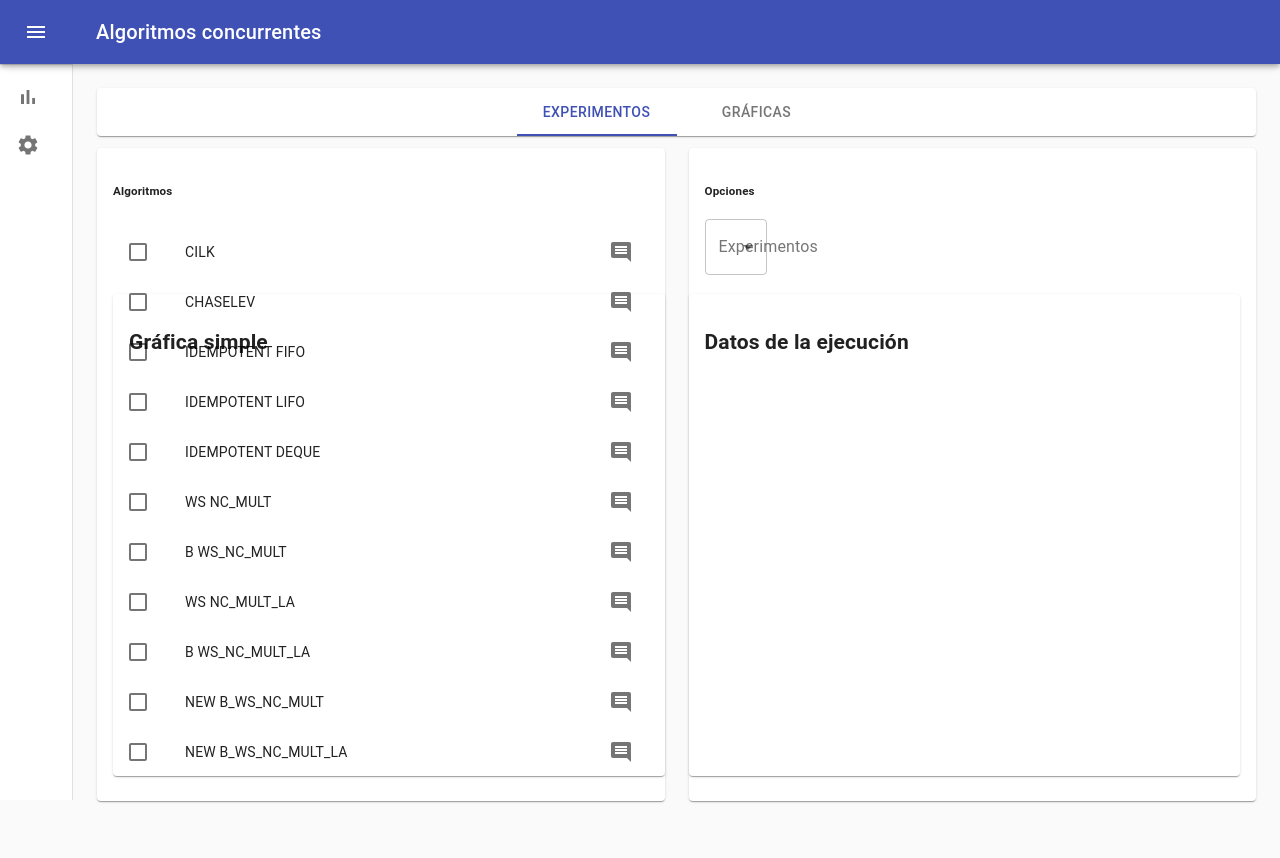
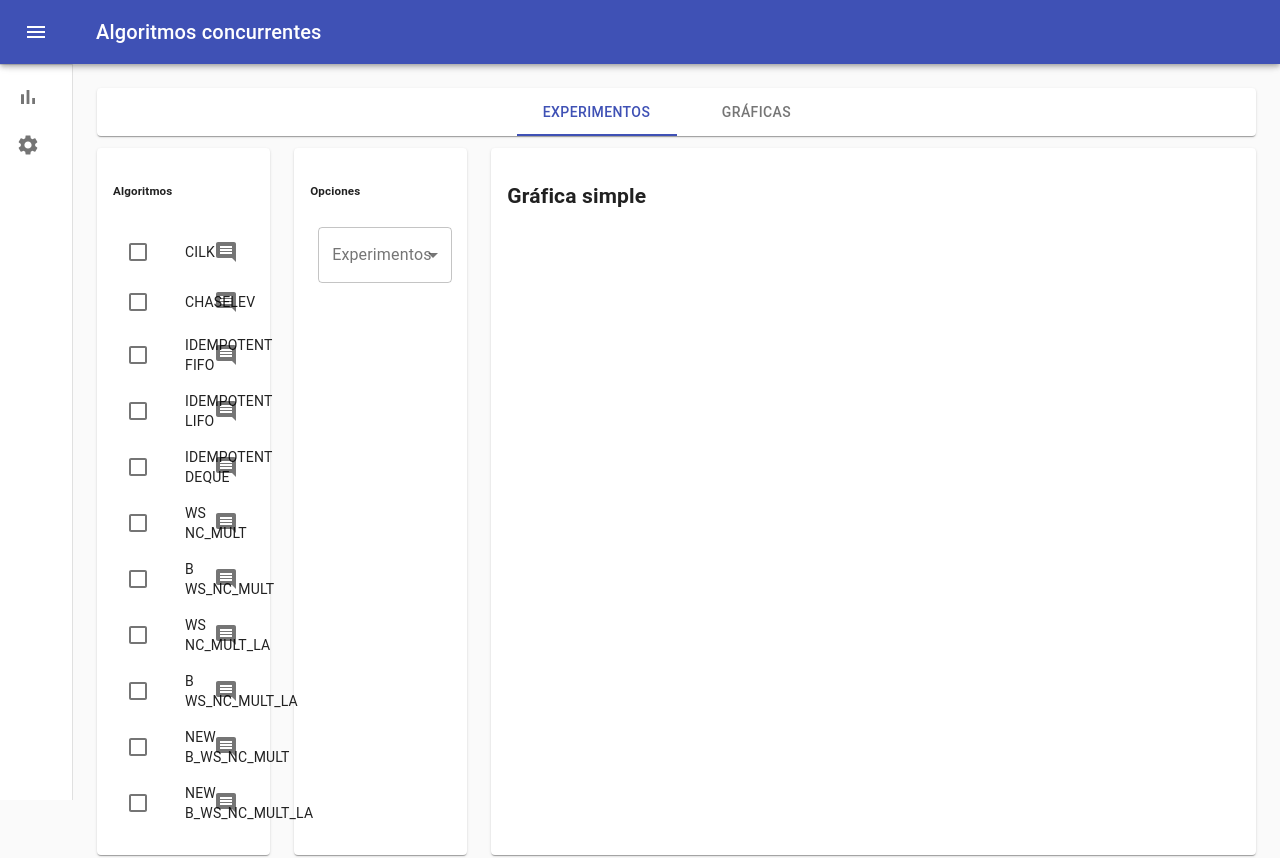
Before and after one commit to miguelpinia/frontend-lba, a React (Create React App) app: page / in a window 1280 px wide. Shown: the top 858 px of the page. Built offline with nearby package versions, Linux system fonts and the light colour scheme.

Commit message:
Actualiza css y divs.

```diff
--- a/src/views/Datos.js
+++ b/src/views/Datos.js
@@ -5,11 +5,9 @@ import React from 'react';
 const Datos = ({ classes, ...props }) => {
   return (
     <React.Fragment>
-      <Grid item xs={12} sm={6}>
-        <Paper className={classes.fullDiv}>
-          <h2> Datos de la ejecución</h2>
-        </Paper>
-      </Grid>
+      <Paper className={classes.fullDiv}>
+        <h2> Datos de la ejecución</h2>
+      </Paper>
     </React.Fragment>
   );
 };
--- a/src/views/Grafica.js
+++ b/src/views/Grafica.js
@@ -5,11 +5,9 @@ import React from 'react';
 const Grafica = ({ classes, ...props }) => {
   return (
     <React.Fragment>
-      <Grid item xs={12} sm={6}>
-        <Paper className={classes.fullDiv}>
-          <h2> Gráfica simple</h2>
-        </Paper>
-      </Grid>
+      <Paper className={classes.fullDiv}>
+        <h2> Gráfica simple</h2>
+      </Paper>
     </React.Fragment>
   );
 };
--- a/src/views/Main.js
+++ b/src/views/Main.js
@@ -1,4 +1,3 @@
-import Box from '@material-ui/core/Box';
 import Button from '@material-ui/core/Button';
 import Config from './Config';
 import CssBaseline from '@material-ui/core/CssBaseline';
@@ -81,20 +80,19 @@ const useStyles = makeStyles((theme) => ({
   fullDiv: {
     padding: theme.spacing(2),
     height: '100%'
+  },
+  formControl: {
+    margin: theme.spacing(1),
+    minWidth: '95%'
+  },
+  listRoot: {
+    width: '100%',
+    maxWidth: 360,
+    backgroundColor: theme.palette.background.paper
   }
 }));
 
-const Main = (props) => {
-  const classes = useStyles();
-  const theme = useTheme();
-  const [open, setOpen] = useState(false);
-  const [value, setValue] = React.useState(0);
-
-  const handleChange = (event, newValue) => setValue(newValue);
-  const handleDrawerOpen = () => setOpen(true);
-  const handleDrawerClose = () => setOpen(false);
-
-  function TabPanel(props) {
+const TabPanel = (props) => {
   const { children, value, index, ...other } = props;
 
   return (
@@ -115,7 +113,17 @@ const Main = (props) => {
       )}
     </div>
   );
-  }
+};
+
+const Main = (props) => {
+  const classes = useStyles();
+  const theme = useTheme();
+  const [open, setOpen] = useState(false);
+  const [value, setValue] = React.useState(0);
+
+  const handleChange = (event, newValue) => setValue(newValue);
+  const handleDrawerOpen = () => setOpen(true);
+  const handleDrawerClose = () => setOpen(false);
 
   const a11yProps = (index) => ({
     id: `scrollable-auto-tab-${index}`,
@@ -151,36 +159,19 @@ const Main = (props) => {
             </Tabs>
           </Paper>
           <TabPanel value={value} index={0}>
-            <div
-              style={{
-                width: '100%',
-                height: '100%',
-                display: 'grid',
-                gridTemplateColumns: 'repeat(1, 1fr)',
-                gridTemplateRows: '15% auto',
-                gridGap: '30px',
-                justifyContent: 'stretch'
-              }}>
+            <Grid container spacing={3} alignItems='stretch' direction='row'>
+              <Grid item container spacing={3} alignItems='stretch'>
+                <Grid item xs={12} sm={4}>
                   <Config classes={classes} />
-              <div
-                style={{
-                  gridColumn: '1',
-                  gridRow: '2'
-                }}>
-                <div className={classes.fullDiv}>
-                  <Grid
-                    container
-                    spacing={3}
-                    style={{
-                      height: '100%',
-                      flexGrow: 1
-                    }}>
+                </Grid>
+                <Grid item xs={12} sm={8}>
                   <Grafica classes={classes} />
+                </Grid>
+              </Grid>
+              <Grid item xs={12} sm={12}>
                 <Datos classes={classes} />
               </Grid>
-                </div>
-              </div>
-            </div>
+            </Grid>
           </TabPanel>
           <TabPanel value={value} index={1}>
             <div>
```
Lines whose indentation alone changed are shown as unchanged.
